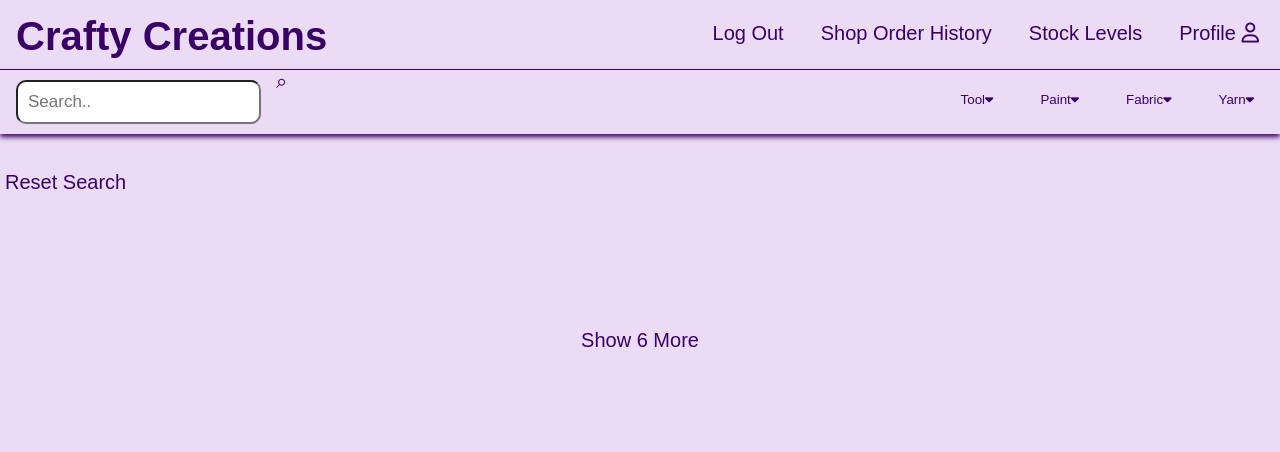
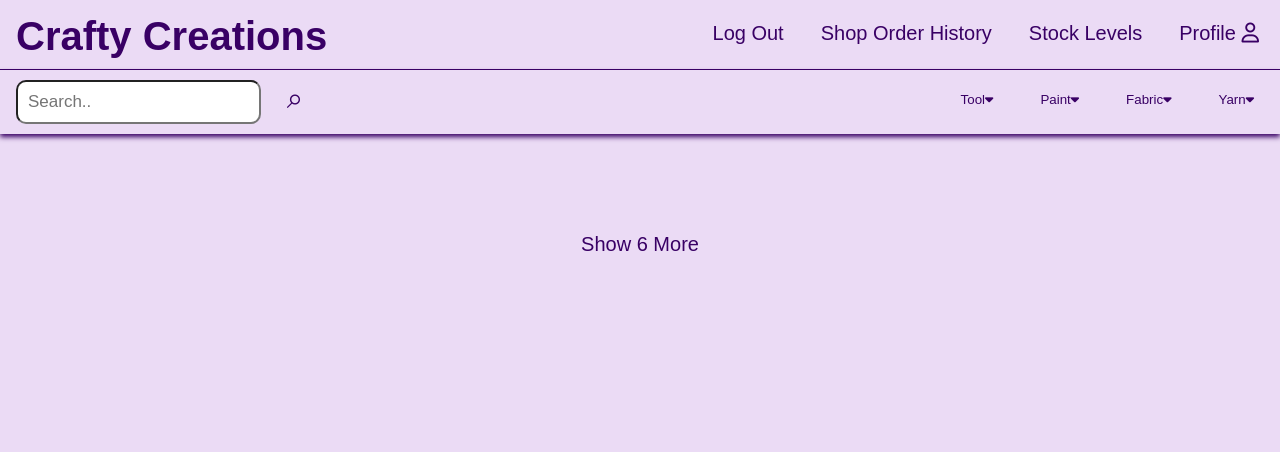
Before and after one commit to ldamps/Crafty-Creations, a PHP site: page /index.php in a window 1280 px wide. Shown: the top 452 px of the page. Run offline with PHP 8.4, Linux system fonts and the light colour scheme; a user stored in the database is signed in; data comes from the database, SQL or seed files in the repository; some libraries are stand-ins or nearby versions.

Commit message:
Seach button shenaigans

```diff
--- a/index.php
+++ b/index.php
@@ -5,7 +5,7 @@
     require 'db.php';
     include 'index.html';
     //unset($_SESSION['currentlyLoaded']);
-    echo "<br><form method='post'><button class='button' id = 'resetButton'>Reset Search</button></form></br>";
+    // echo "<br><form method='post'><button class='button' id = 'resetButton'>Reset Search</button></form></br>";
     // get number of products from the database
     $res = $mysql->query("SELECT COUNT(*) FROM Product");
     $numProducts = $res->fetchColumn();
--- a/navBar.php
+++ b/navBar.php
@@ -64,8 +64,8 @@
 
     <nav class="selection">
 
-        <form method="post"><input type="text" placeholder="Search.." id="Search"></form>
-        <a id="searchButton" class="button">⌕</a>
+        <form method="post"><input type="text" placeholder="Search.." id="Search">
+        <a id="searchButton" class="button" onclick="submit();">⌕</a>
 
         <div class="yarn button">
             <form method = "post"><button class="Selector dropbtn">Yarn<i class="fa fa-caret-down"></i></button></form>
@@ -123,4 +123,39 @@ function submit()
         }
     });
 }
+
+function searchButton(){
+    var search = new FormData();
+
+    search.append('Search', document.getElementById('Search').value);
+    console.log(search);
+    $.ajax({
+        type: "POST",
+        url: "index.php", // post to same page
+        data: formData,
+        processData: false,
+        contentType: false,
+        error: function(jqXHR, textStatus, errorMessage) {
+            console.log(errorMessage);
+        },
+        success: function(data) {
+            window.location.reload();
+            searchButtonClick();
+        }
+    });
+
+}
+
+async function searchButtonClick()
+{
+    await new Promise(r => setTimeout(r, (500)));
+    if (searchButton.innerHTML == 'X')
+    {
+        searchButton.innerHTML = '⌕'
+    }
+    else
+    {
+        searchButton.innerHTML = 'X'
+    }
+}
 </script>
--- a/script.js
+++ b/script.js
@@ -6,6 +6,7 @@ var s = document.getElementsByClassName('Selector');
 let selector = Array.from(s);
 var PS = document.getElementsByClassName('ProductSearch');
 let POSTSENDProductType = Array.from(PS);
+
 var payB = document.getElementsByClassName('payButton');
 let payButton = Array.from(payB);
 var detailsB = document.getElementsByClassName('detailsButton');
@@ -21,7 +22,7 @@ var addToCart = document.getElementById('addToCart');
 var basket = document.getElementById('basketImage');
 var basketContents;
 
-var resetSearch = document.getElementById('resetButton');
+// var resetSearch = document.getElementById('resetButton');
 var PayeeSearchReset = document.getElementById('PayeeResetButton');
 var payeeInput = document.getElementById('payeeInput');
 var payeeButton = document.getElementById('payeeSearchButton');
@@ -31,8 +32,8 @@ var POSTSENDBar = document.getElementById('Search');
 var quantityUp = document.getElementById('quantityUp');
 var quantityDown = document.getElementById('quantityDown');
 
-var searchButton = document.getElementById('searchButton');
-searchButton.addEventListener('click', searchButtonClick);
+// var searchButton = document.getElementById('searchButton');
+
 
 var stockSearchinput = document.getElementById('stockSearchInput');
 var stockSearchButton = document.getElementById('stockSearchButton');
@@ -84,6 +85,20 @@ if (POSTSENDBar != null){
     POSTSENDBar.addEventListener('keypress', POSTSENDProducts);
 }
 
+// if (searchButton != null){
+//     if (searchButton.innerHTML == 'X')
+//     {
+//         searchButton.removeEventListener('click', POSTSENDProducts);
+//         searchButton.addEventListener('click', resetSearchFields);
+//     }
+//     else
+//     {
+//         searchButton.removeEventListener('click', resetSearchFields);
+//         searchButton.addEventListener('click', POSTSENDProducts);
+//     }
+//     searchButton.addEventListener('click', searchButtonClick);
+// }
+
 if (POSTSENDProductType != null){
     POSTSENDProductType.forEach(element => {
         addEventListener('click', POSTSENDProducts);
@@ -120,9 +135,9 @@ if (detailsButton != null){
     });
 }
 
-if (resetSearch != null){
-    resetSearch.addEventListener('click', resetSearchFields);
-}
+// if (resetSearch != null){
+//     resetSearch.addEventListener('click', resetSearchFields);
+// }
 
 if (basket != null){
     basket.addEventListener('click', basketClick);
@@ -190,18 +205,18 @@ function buttonOnClick(element)
     }
 }
 
-async function searchButtonClick()
-{
-    await new Promise(r => setTimeout(r, (450)));
-    if (searchButton.innerHTML == 'X')
-    {
-        searchButton.innerHTML = '⌕'
-    }
-    else
-    {
-        searchButton.innerHTML = 'X'
-    }
-}
+// async function searchButtonClick()
+// {
+//     await new Promise(r => setTimeout(r, (450)));
+//     if (searchButton.innerHTML == 'X')
+//     {
+//         searchButton.innerHTML = '⌕'
+//     }
+//     else
+//     {
+//         searchButton.innerHTML = 'X'
+//     }
+// }
 
 //When the mouse leaves the button, the button is animated to show that the mouse has left.
 function buttonMouseOut(element)
@@ -751,7 +766,7 @@ function POSTSENDPayee(element){
             }
         }
     }
-    else if ( element.currentTarget.id === 'payeeSearchButton'){
+    else if (element.currentTarget.id == 'payeeSearchButton'){
         data = document.getElementById("payeeInput").value;
         console.log(data);
     }
@@ -774,9 +789,9 @@ function payeeDetails(element){
     POSTSEND("Details="+encodeURIComponent(element.currentTarget.id), "payroll.php");
 }
 
-function resetSearchFields(element){
-    POSTSEND("reset=1", "index.php");
-}
+// function resetSearchFields(element){
+//     POSTSEND("reset=1", "index.php");
+// }
 
 function resetPayeeSearch(element){
     POSTSEND("reset=1", "payroll.php");
--- a/style.css
+++ b/style.css
@@ -51,15 +51,6 @@ footer {
     font-family: Arial;
 }
 
-#searchButton {
-    height: 38px;
-    padding-top: 10px;
-    width: 38px;
-    margin-left: 10px;
-    margin-top: 10px;
-    font-size: 15pt;
-}
-
 .company {
     font-size: 30pt;
     font-weight: 750;
@@ -86,6 +77,18 @@ footer {
     font-size: 15pt;
     padding: 5px;
 }
+
+#searchButton {
+    float: left;
+    display: block;
+    text-align: center;
+    height: 38px;
+    width: 38px;
+    padding-top: 3px;
+    margin-left: 10px;
+    font-size: 22pt;
+}
+
 
 nav .button {
     margin-top: 7.5px;
```
